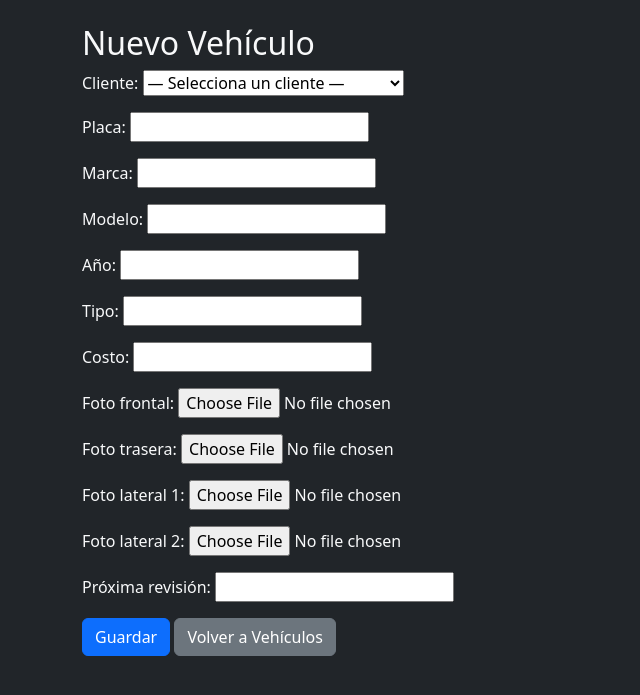
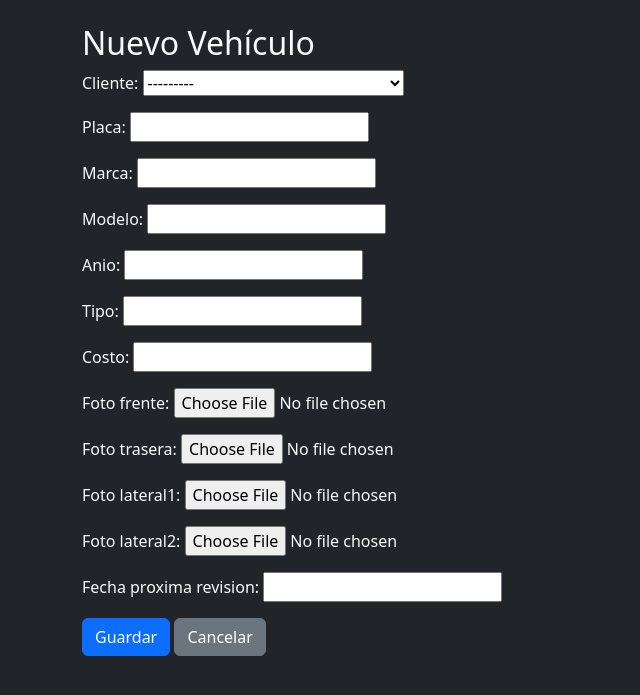
Before and after one commit to AlessandroRG31/taller_mecanico-SVN, a Django app: page /mantenimientos/vehiculos/nuevo/ in a window 1280 px wide. Shown: the top 695 px of the page, without its empty margins (0-640 px from the left). Run offline with Django 5.2, Linux system fonts and the light colour scheme; data comes from the database, SQL or seed files in the repository; some libraries are stand-ins or nearby versions.

Commit message:
Añadir ruta vehiculos/nuevo/ sin cliente_id y ajustar Dashboard

```diff
--- a/mantenimiento/forms.py
+++ b/mantenimiento/forms.py
@@ -2,50 +2,37 @@ from django import forms
 from django.forms import inlineformset_factory
 
 from .models import Vehiculo, Mantenimiento, RepuestoMantenimiento
-from clientes.models import Cliente
 
 class VehiculoForm(forms.ModelForm):
-    # Campo cliente como ModelChoiceField nativo
-    cliente = forms.ModelChoiceField(
-        queryset=Cliente.objects.all(),
-        empty_label="— Selecciona un cliente —",
-        label="Cliente",
-        error_messages={'required': 'Debe seleccionar un cliente.'}
-    )
-
     class Meta:
         model = Vehiculo
         fields = [
             'cliente',
-            'placa', 'marca', 'modelo', 'anio',
-            'tipo', 'costo',
-            'foto_frente', 'foto_trasera',
-            'foto_lateral1', 'foto_lateral2',
+            'placa',
+            'marca',
+            'modelo',
+            'anio',
+            'tipo',
+            'costo',
+            'foto_frente',
+            'foto_trasera',
+            'foto_lateral1',
+            'foto_lateral2',
             'fecha_proxima_revision',
         ]
-        # Sin widgets de autocompletar externos; usamos el select nativo
 
 class MantenimientoForm(forms.ModelForm):
-    # Campo vehiculo como ModelChoiceField nativo
-    vehiculo = forms.ModelChoiceField(
-        queryset=Vehiculo.objects.all(),
-        empty_label="— Selecciona un vehículo —",
-        label="Vehículo",
-        error_messages={'required': 'Debe seleccionar un vehículo.'}
-    )
-
     class Meta:
         model = Mantenimiento
-        fields = ['vehiculo', 'fecha_mantenimiento', 'costo']
+        fields = [
+            'vehiculo',
+            'tipo_mantenimiento',
+            'fecha_mantenimiento',
+            'costo',
+        ]
         widgets = {
             'fecha_mantenimiento': forms.DateInput(attrs={'type': 'date'}),
         }
-
-    def clean_costo(self):
-        costo = self.cleaned_data.get('costo')
-        if costo is not None and costo <= 0:
-            raise forms.ValidationError("El costo del mantenimiento debe ser mayor que 0.")
-        return costo
 
 RepuestoMantenimientoFormSet = inlineformset_factory(
     Mantenimiento,
@@ -53,7 +40,5 @@ RepuestoMantenimientoFormSet = inlineformset_factory(
     fields=('repuesto', 'cantidad'),
     extra=1,
     can_delete=True,
-    widgets={
-        'cantidad': forms.NumberInput(attrs={'min': 1}),
-    }
+    widgets={'cantidad': forms.NumberInput(attrs={'min': 1})}
 )
--- a/mantenimiento/models.py
+++ b/mantenimiento/models.py
@@ -1,42 +1,55 @@
 from django.db import models
-from django.core.validators import MinValueValidator
-from repuestos.models import Repuesto
 from clientes.models import Cliente
+from repuestos.models import Repuesto  # Aseguramos importar Repuesto
 
 class Vehiculo(models.Model):
-    cliente = models.ForeignKey(
-        Cliente,
-        on_delete=models.CASCADE,
-        related_name="vehiculos",
-        verbose_name="Cliente"
-    )
-    placa = models.CharField("Placa", max_length=20, unique=True)
-    marca = models.CharField("Marca", max_length=50)
-    modelo = models.CharField("Modelo", max_length=50)
-    anio = models.PositiveIntegerField("Año", validators=[MinValueValidator(1886)])
-    tipo = models.CharField("Tipo", max_length=30)
-    costo = models.DecimalField("Costo", max_digits=10, decimal_places=2)
-    foto_frente = models.ImageField("Foto frontal", upload_to="vehiculos/%Y/%m/%d/", blank=True, null=True)
-    foto_trasera = models.ImageField("Foto trasera", upload_to="vehiculos/%Y/%m/%d/", blank=True, null=True)
-    foto_lateral1 = models.ImageField("Foto lateral 1", upload_to="vehiculos/%Y/%m/%d/", blank=True, null=True)
-    foto_lateral2 = models.ImageField("Foto lateral 2", upload_to="vehiculos/%Y/%m/%d/", blank=True, null=True)
-    fecha_proxima_revision = models.DateField("Próxima revisión", blank=True, null=True)
+    cliente = models.ForeignKey(Cliente, on_delete=models.CASCADE)
+    placa = models.CharField(max_length=20)
+    marca = models.CharField(max_length=50)
+    modelo = models.CharField(max_length=50)
+    anio = models.PositiveSmallIntegerField()
+    tipo = models.CharField(max_length=20)
+    costo = models.DecimalField(max_digits=10, decimal_places=2)
+    foto_frente = models.ImageField(upload_to='vehiculos/', blank=True, null=True)
+    foto_trasera = models.ImageField(upload_to='vehiculos/', blank=True, null=True)
+    foto_lateral1 = models.ImageField(upload_to='vehiculos/', blank=True, null=True)
+    foto_lateral2 = models.ImageField(upload_to='vehiculos/', blank=True, null=True)
+    fecha_proxima_revision = models.DateField(blank=True, null=True)
 
     def __str__(self):
-        return f"{self.placa} – {self.marca} {self.modelo}"
+        return f"{self.placa} ({self.marca} {self.modelo})"
+
 
 class Mantenimiento(models.Model):
-    vehiculo = models.ForeignKey(Vehiculo, on_delete=models.CASCADE, related_name="mantenimientos")
-    fecha_mantenimiento = models.DateField("Fecha de mantenimiento")
-    costo = models.DecimalField("Costo", max_digits=10, decimal_places=2)
+    TIPO_CHOICES = [
+        ('PERIODO', 'Periódico'),
+        ('REPARACION', 'Reparación'),
+    ]
+
+    vehiculo = models.ForeignKey(Vehiculo, on_delete=models.CASCADE)
+    tipo_mantenimiento = models.CharField(max_length=20, choices=TIPO_CHOICES)
+    fecha_mantenimiento = models.DateField()
+    costo = models.DecimalField(max_digits=10, decimal_places=2)
 
     def __str__(self):
-        return f"Mantenimiento {self.id} – Vehículo {self.vehiculo.placa}"
+        return f"Mantenimiento {self.tipo_mantenimiento} - {self.vehiculo}"
+
 
 class RepuestoMantenimiento(models.Model):
-    mantenimiento = models.ForeignKey(Mantenimiento, on_delete=models.CASCADE, related_name="repuestos")
-    repuesto = models.ForeignKey(Repuesto, on_delete=models.CASCADE)
-    cantidad = models.PositiveIntegerField("Cantidad", validators=[MinValueValidator(1)], default=1)
+    """
+    Relaciona un Repuesto con un Mantenimiento.
+    Necesario para el inline formset en Mantenimiento.
+    """
+    mantenimiento = models.ForeignKey(
+        Mantenimiento,
+        on_delete=models.CASCADE,
+        related_name='repuestos'
+    )
+    repuesto = models.ForeignKey(
+        Repuesto,
+        on_delete=models.CASCADE
+    )
+    cantidad = models.PositiveIntegerField()
 
     def __str__(self):
-        return f"{self.cantidad}× {self.repuesto.nombre} en Mantenimiento {self.mantenimiento.id}"
+        return f"{self.repuesto} x{self.cantidad} para {self.mantenimiento}"
--- a/mantenimiento/templates/mantenimiento/vehiculo_form.html
+++ b/mantenimiento/templates/mantenimiento/vehiculo_form.html
@@ -9,9 +9,7 @@
       {% csrf_token %}
       {{ form.as_p }}
       <button type="submit" class="btn btn-primary">Guardar</button>
-      <a href="{% url 'mantenimiento:vehiculo-list' %}" class="btn btn-secondary">
-        Volver a Vehículos
-      </a>
+      <a href="{% url 'mantenimiento:vehiculo-list' %}" class="btn btn-secondary">Cancelar</a>
     </form>
   </div>
 {% endblock %}
--- a/mantenimiento/urls.py
+++ b/mantenimiento/urls.py
@@ -1,18 +1,32 @@
 from django.urls import path
-from . import views
+from .views import (
+    VehiculoListView,
+    VehiculoDetailView,
+    VehiculoCreateView,
+    VehiculoUpdateView,
+    VehiculoDeleteView,
+    MantenimientoListView,
+    MantenimientoCreateView,
+    MantenimientoUpdateView,
+    MantenimientoDeleteView,
+)
 
 app_name = 'mantenimiento'
 
 urlpatterns = [
-    path('vehiculos/', views.VehiculoListView.as_view(), name='vehiculo-list'),
-    # Vista sin cliente preseleccionado
-    path('vehiculos/nuevo/', views.VehiculoCreateView.as_view(), name='vehiculo-create'),
-    # Vista con cliente preseleccionado (pasa cliente_id en la URL)
-    path('vehiculos/nuevo/<int:cliente_id>/', views.VehiculoCreateView.as_view(), name='vehiculo-create'),
+    # Vehículos
+    path('vehiculos/', VehiculoListView.as_view(), name='vehiculo-list'),
+    # Ruta para Nuevo Vehículo SIN cliente_id (para el Dashboard)
+    path('vehiculos/nuevo/', VehiculoCreateView.as_view(), name='vehiculo-create'),
+    # Ruta para Nuevo Vehículo CON cliente_id (si venimos desde Detalle de Cliente)
+    path('vehiculos/nuevo/<int:cliente_id>/', VehiculoCreateView.as_view(), name='vehiculo-create'),
+    path('vehiculos/<int:pk>/', VehiculoDetailView.as_view(), name='vehiculo-detail'),
+    path('vehiculos/<int:pk>/editar/', VehiculoUpdateView.as_view(), name='vehiculo-update'),
+    path('vehiculos/<int:pk>/eliminar/', VehiculoDeleteView.as_view(), name='vehiculo-delete'),
 
-    path('mantenimientos/', views.MantenimientoListView.as_view(), name='mantenimiento-list'),
-    # Vista sin vehículo preseleccionado
-    path('mantenimientos/nuevo/', views.MantenimientoCreateView.as_view(), name='mantenimiento-create'),
-    # Vista con vehículo preseleccionado (pasa vehiculo_id en la URL)
-    path('mantenimientos/nuevo/<int:vehiculo_id>/', views.MantenimientoCreateView.as_view(), name='mantenimiento-create'),
+    # Mantenimientos
+    path('mantenimientos/', MantenimientoListView.as_view(), name='mantenimiento-list'),
+    path('mantenimientos/nuevo/<int:vehiculo_id>/', MantenimientoCreateView.as_view(), name='mantenimiento-create'),
+    path('mantenimientos/<int:pk>/editar/', MantenimientoUpdateView.as_view(), name='mantenimiento-update'),
+    path('mantenimientos/<int:pk>/eliminar/', MantenimientoDeleteView.as_view(), name='mantenimiento-delete'),
 ]
--- a/mantenimiento/views.py
+++ b/mantenimiento/views.py
@@ -25,24 +25,14 @@ class VehiculoCreateView(CreateView):
     success_url = reverse_lazy('mantenimiento:vehiculo-list')
 
     def get_initial(self):
-        """
-        Si la URL incluye cliente_id, lo preselecciona en el form igual que
-        en MantenimientoCreateView con vehiculo.
-        """
         initial = super().get_initial()
-        cliente_id = self.kwargs.get('cliente_id')
-        if cliente_id:
+        if cliente_id := self.kwargs.get('cliente_id'):
             initial['cliente'] = cliente_id
         return initial
 
     def form_valid(self, form):
-        """
-        Guardado idéntico al de MantenimientoCreateView:
-        form.save() en bloque y luego redirección.
-        """
-        # 1) Salvamos la instancia con todos los campos (incluido cliente)
-        self.object = form.save()
-        # 2) Redirigimos al success_url
+        if cliente_id := self.kwargs.get('cliente_id'):
+            form.instance.cliente_id = cliente_id
         return super().form_valid(form)
 
 class VehiculoUpdateView(UpdateView):
@@ -71,8 +61,7 @@ class MantenimientoCreateView(CreateView):
 
     def get_initial(self):
         initial = super().get_initial()
-        vehiculo_id = self.kwargs.get('vehiculo_id')
-        if vehiculo_id:
+        if vehiculo_id := self.kwargs.get('vehiculo_id'):
             initial['vehiculo'] = vehiculo_id
         return initial
 
@@ -82,14 +71,14 @@ class MantenimientoCreateView(CreateView):
         return data
 
     def form_valid(self, form):
-        context = self.get_context_data()
-        formset = context['repuesto_formset']
+        if vehiculo_id := self.kwargs.get('vehiculo_id'):
+            form.instance.vehiculo_id = vehiculo_id
+        self.object = form.save()
+        formset = self.get_context_data()['repuesto_formset']
         if formset.is_valid():
-            self.object = form.save()
             formset.instance = self.object
             formset.save()
-            return super().form_valid(form)
-        return self.render_to_response(self.get_context_data(form=form))
+        return super().form_valid(form)
 
 class MantenimientoUpdateView(UpdateView):
     model = Mantenimiento
@@ -106,14 +95,12 @@ class MantenimientoUpdateView(UpdateView):
         return data
 
     def form_valid(self, form):
-        context = self.get_context_data()
-        formset = context['repuesto_formset']
+        self.object = form.save()
+        formset = self.get_context_data()['repuesto_formset']
         if formset.is_valid():
-            self.object = form.save()
             formset.instance = self.object
             formset.save()
-            return super().form_valid(form)
-        return self.render_to_response(self.get_context_data(form=form))
+        return super().form_valid(form)
 
 class MantenimientoDeleteView(DeleteView):
     model = Mantenimiento
--- a/templates/core/dashboard.html
+++ b/templates/core/dashboard.html
@@ -16,7 +16,7 @@
     <h2>Gestión de Mantenimientos</h2>
     <p>Registrar y consultar mantenimientos realizados.</p>
     <a href="{% url 'mantenimiento:mantenimiento-list' %}" class="btn btn-primary me-2">Ver Mantenimientos</a>
-    <a href="{% url 'mantenimiento:mantenimiento-create' %}" class="btn btn-outline-secondary">Nuevo Mantenimiento</a>
+    <a href="{% url 'mantenimiento:mantenimiento-create' vehiculo_id=0 %}" class="btn btn-outline-secondary">Nuevo Mantenimiento</a>
   </div>
 
   <div class="card col-md-4 p-3">
```
Also changed, not shown: mantenimiento/admin.py (+5 -11 lines).
